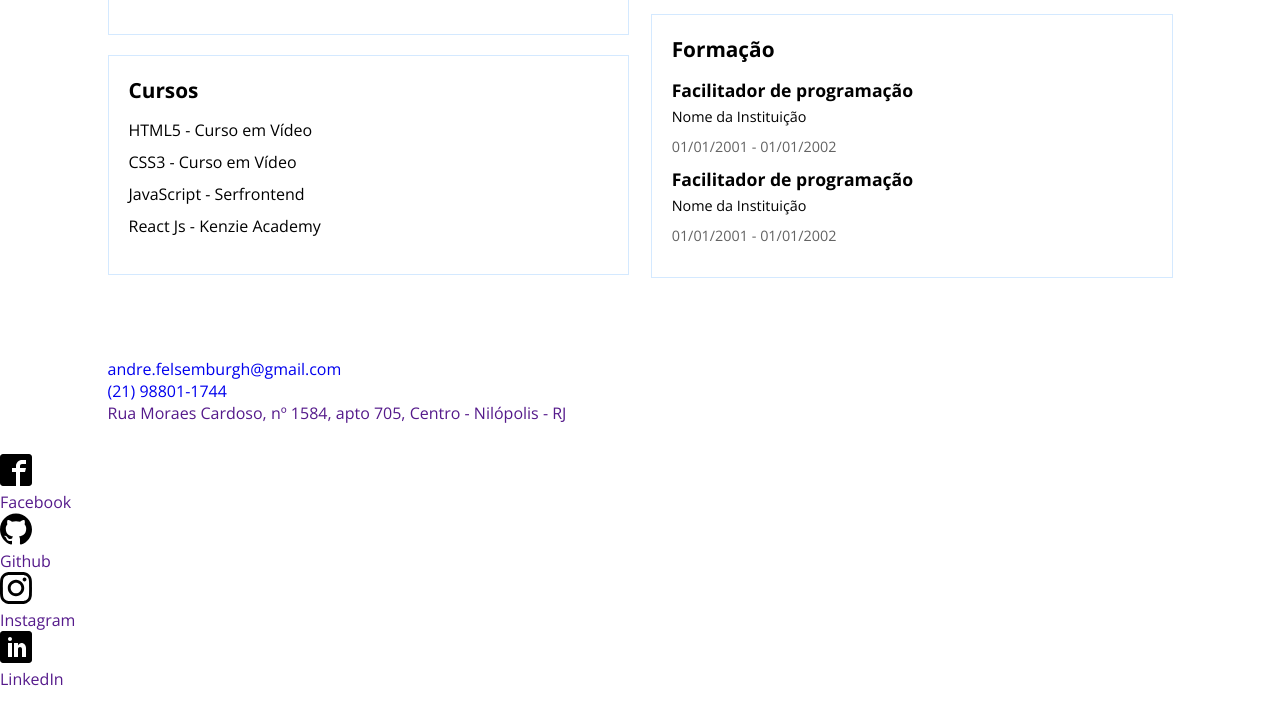
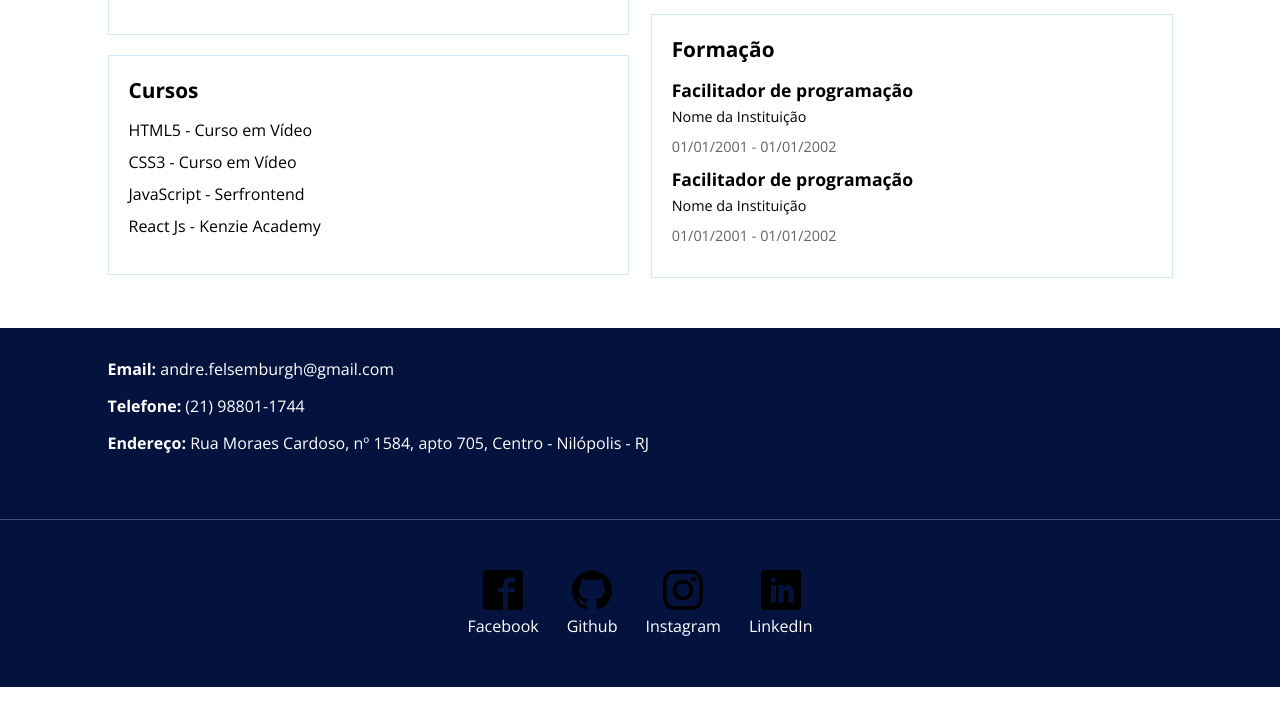
Before and after one commit to AndreFelsemburgh/kenzie, a plain HTML site: page index.html in a window 1280 px wide. Shown: the part 800-1525 px from the top of the page. Before the commit the page ends 1490 px from the top, so only its background shows below. Drawn offline with nearby package versions, Linux system fonts and the light colour scheme.

Commit message:
Estilização do footer
Estilização do footer e correção de informações no rodapé da página

```diff
--- a/css/style.css
+++ b/css/style.css
@@ -106,19 +106,45 @@ header .coluna ul li a {
 
 
 /* FOOTER */
-footer {}
+footer {
+    background-color: #04133d;
+}
 footer .container {}
 footer nav {}
 footer nav ul {}
 footer nav ul li {}
-footer nav ul li a {}
+footer nav ul li a {
+    color: white;
+}
 footer nav .info-contato {}
-footer nav .info-contato li {}
+
+footer nav .info-contato li {
+    margin: 0 0 15px;
+    color: white;
+}
+
 footer nav .info-contato li a {}
-footer nav .redes-sociais {}
-footer nav .redes-sociais li {}
-footer nav .redes-sociais li a {}
-footer nav .redes-sociais li a img {}
+
+footer nav .redes-sociais {
+    display: flex;
+    justify-content: center;
+    border-top: 1px solid #ffffff42;
+    margin: 20px 0 50px;
+    padding: 50px 0;
+}
+
+footer nav .redes-sociais li {
+    margin: 0 14px;
+    text-align: center;
+}
+
+footer nav .redes-sociais li a {
+}
+
+footer nav .redes-sociais li a img {
+    width: 40px;
+}
+
 footer nav .redes-sociais li a img p {}
 
 /* PÁGINA INICIAL */
--- a/index.html
+++ b/index.html
@@ -124,9 +124,9 @@
         <div class="container">
             <nav>
                 <ul class="info-contato">
-                    <li><a href="mailto:andre.felsemburgh@gmail.com">andre.felsemburgh@gmail.com</a></li>
-                    <li><a href="tel.:5521988011744">(21) 98801-1744</a></li>
-                    <li><a href="">Rua Moraes Cardoso, nº 1584, apto 705, Centro - Nilópolis - RJ</a></li>
+                    <li><strong>Email: </strong><a href="mailto:andre.felsemburgh@gmail.com">andre.felsemburgh@gmail.com</a></li>
+                    <li><strong>Telefone: </strong><a href="tel.:5521988011744">(21) 98801-1744</a></li>
+                    <li><strong>Endereço: </strong><a href="">Rua Moraes Cardoso, nº 1584, apto 705, Centro - Nilópolis - RJ</a></li>
                 </ul>
             </nav>
         </div>
```
